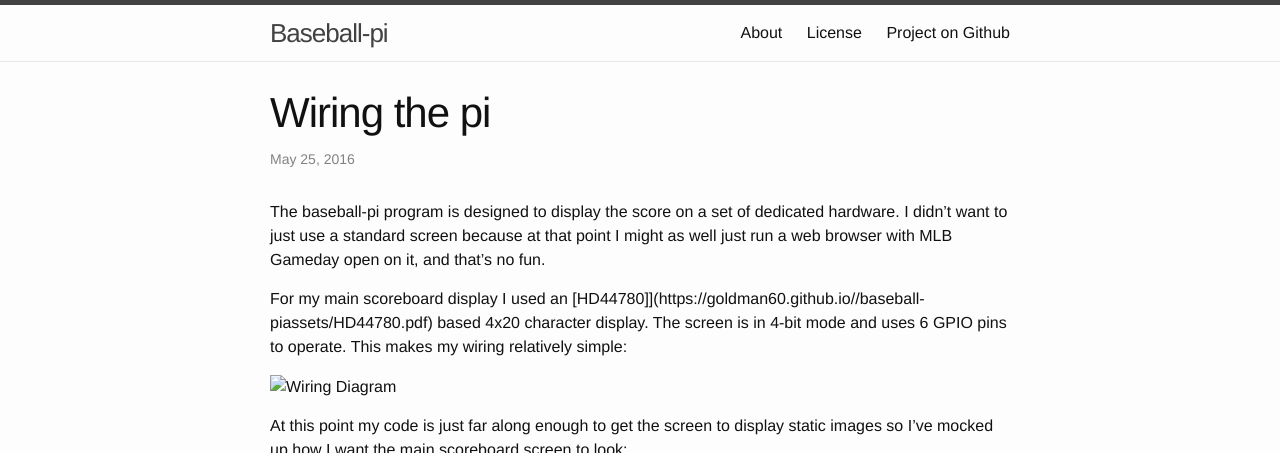
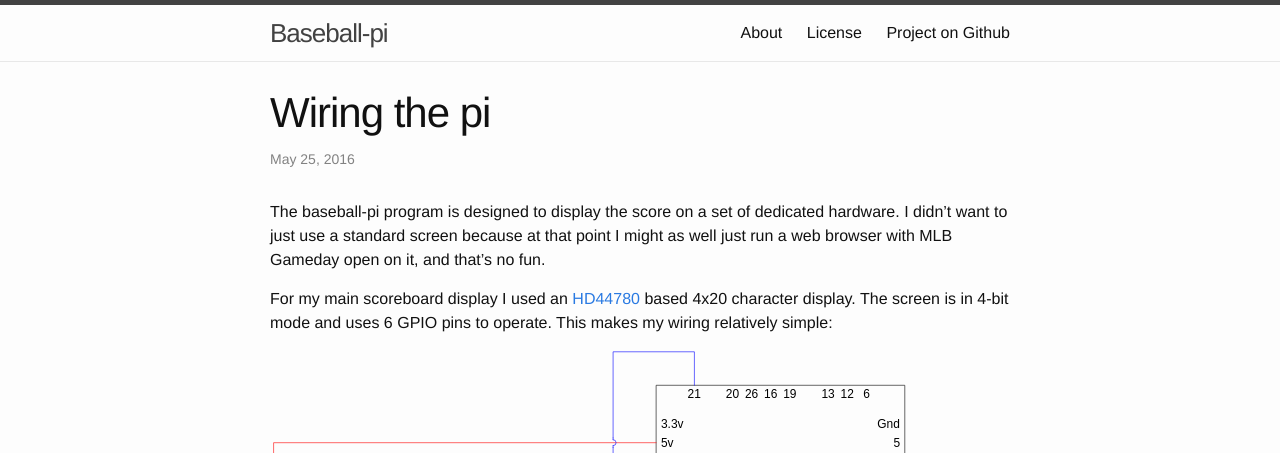
Before and after one commit to ajfite/baseball-pi, a Jekyll site: the page built from _posts/2016-05-25-Wiring-Up.md, in a window 1280 px wide and 900 px high, cut to the strip 0-453 px from the top of the window. Built offline with Jekyll 4.4.1, drawn with Linux system fonts in a browser that asks for light colours.

Commit message:
all fixed

```diff
--- a/_posts/2016-05-25-Wiring-Up.md
+++ b/_posts/2016-05-25-Wiring-Up.md
@@ -6,10 +6,10 @@ The baseball-pi program is designed to display the score on a set of dedicated h
 want to just use a standard screen because at that point I might as well just run a web browser
 with MLB Gameday open on it, and that's no fun.
 
-For my main scoreboard display I used an [HD44780]]({{ site.url }}{{ site.baseurl }}assets/HD44780.pdf) based 4x20 character display.  The screen is in
+For my main scoreboard display I used an [HD44780]({{ site.url }}baseball-pi/assets/HD44780.pdf) based 4x20 character display.  The screen is in
 4-bit mode and uses 6 GPIO pins to operate.  This makes my wiring relatively simple:
 
-![Wiring Diagram]({{ site.url }}{{ site.baseurl }}images/2016-05-25-wiring.svg)
+![Wiring Diagram]({{ site.url }}baseball-pi/images/2016-05-25-wiring.svg)
 
 At this point my code is just far along enough to get the screen to display static images so I've
 mocked up how I want the main scoreboard screen to look:
```
